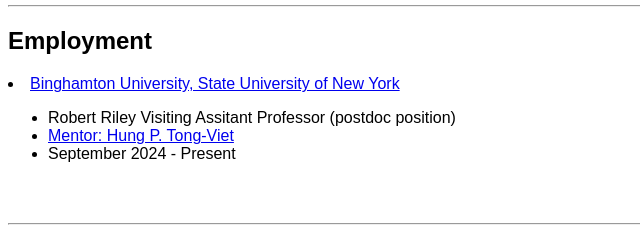
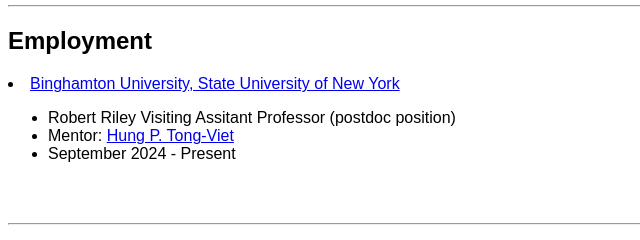
Before and after one commit to tyleemath/tyleemath.github.io, a plain HTML site: page index.html in a window 1280 px wide. Shown: the part 880-1120 px from the top of the page, 0-640 px from the left. Drawn offline with Linux system fonts and the light colour scheme.

Commit message:
Update index.html

```diff
--- a/index.html
+++ b/index.html
@@ -53,7 +53,7 @@ I am mainly interested in finite and algebraic groups and their representations,
 <li><a href="https://www.binghamton.edu/">Binghamton University, State University of New York</a>
     <ul>
         <li> Robert Riley Visiting Assitant Professor (postdoc position)</li>
-        <li> <a href="https://sites.google.com/binghamton.edu/tongviet/home">Mentor: Hung P. Tong-Viet</a></li>
+        <li> Mentor: <a href="https://sites.google.com/binghamton.edu/tongviet/home">Hung P. Tong-Viet</a></li>
         <li> September 2024 - Present</li>
     </ul>
 </li>
```
